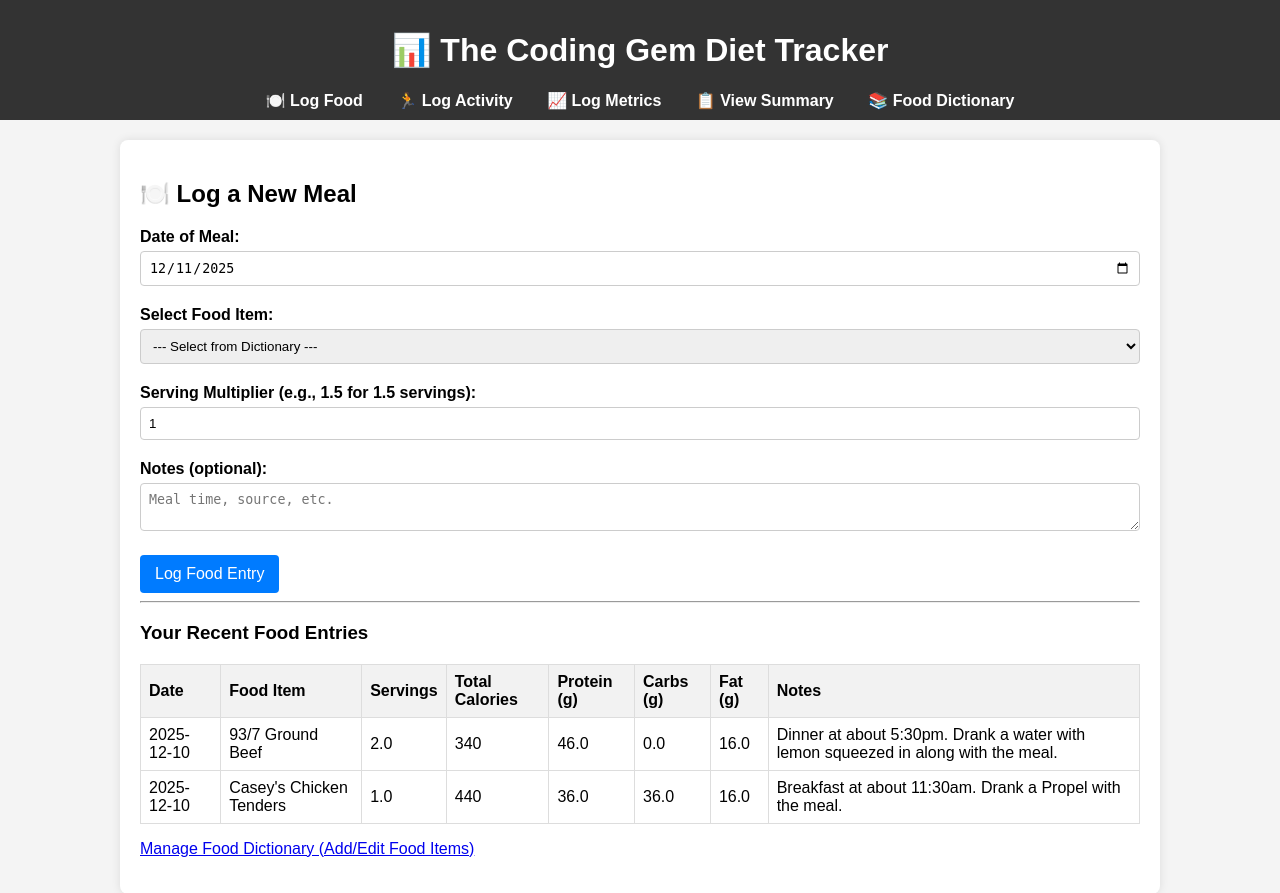
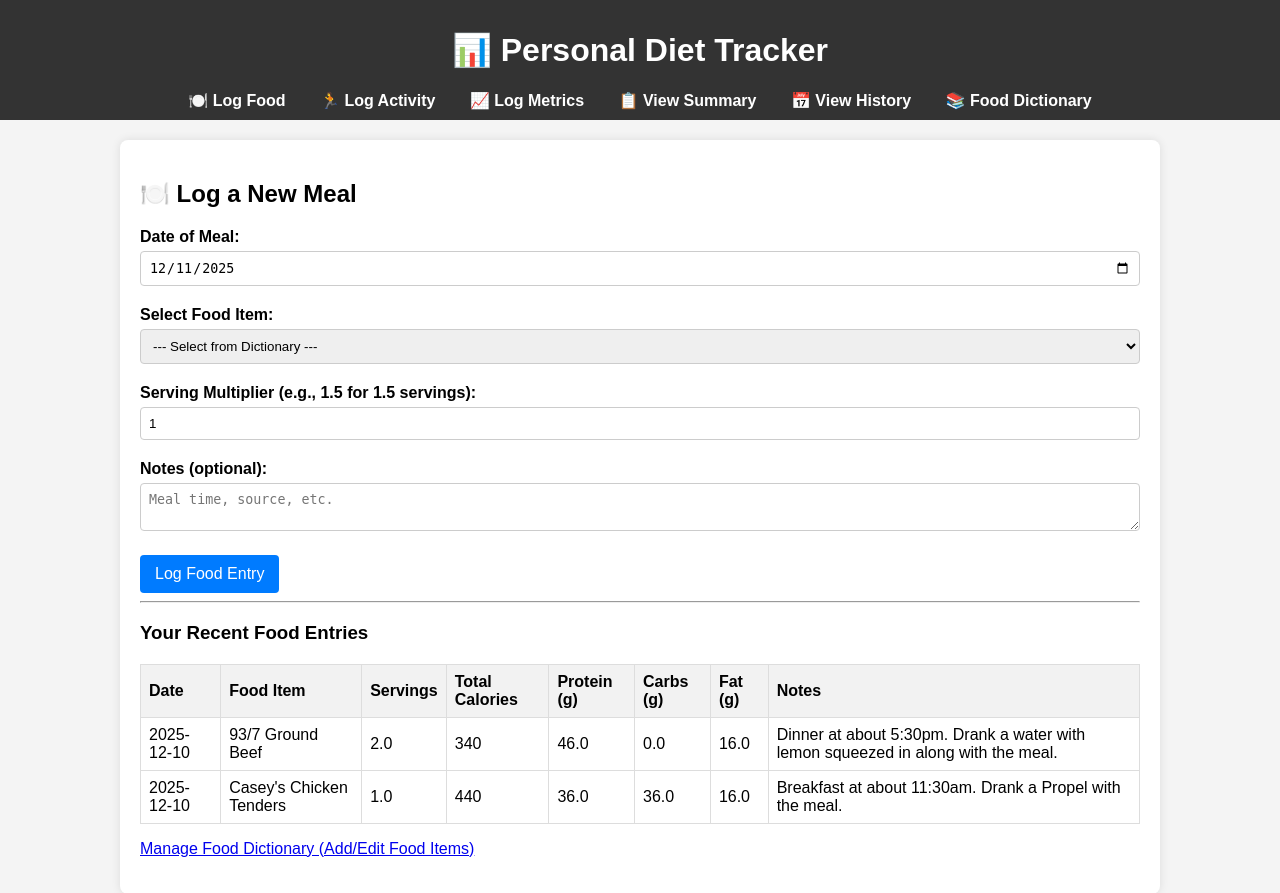
Before and after one commit to RobertFoss79/diet_tracker, a Flask app: page / in a window 1280 px wide. Shown: the top 893 px of the page. Run offline with Flask 3, Linux system fonts and the light colour scheme.

Commit message:
updated README.md

```diff
--- a/templates/layout.html
+++ b/templates/layout.html
@@ -8,12 +8,13 @@
 </head>
 <body>
     <header>
-        <h1>📊 The Coding Gem Diet Tracker</h1>
+        <h1>📊 Personal Diet Tracker</h1>
         <nav>
             <a href="{{ url_for('index') }}">🍽️ Log Food</a>
             <a href="{{ url_for('log_activity') }}">🏃 Log Activity</a>
             <a href="{{ url_for('log_metrics') }}">📈 Log Metrics</a>
             <a href="{{ url_for('summary') }}">📋 View Summary</a>
+            <a href="{{ url_for('history') }}">📅 View History</a>
             <a href="{{ url_for('manage_food') }}">📚 Food Dictionary</a>
         </nav>
     </header>
```
Also changed, not shown: instance/site.db, 1 other file.
